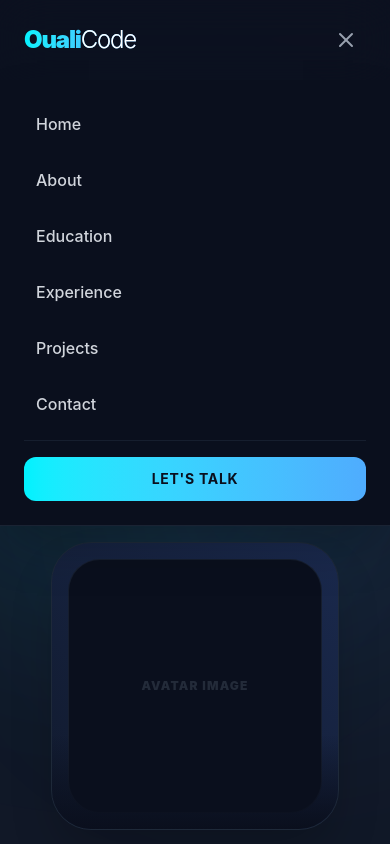
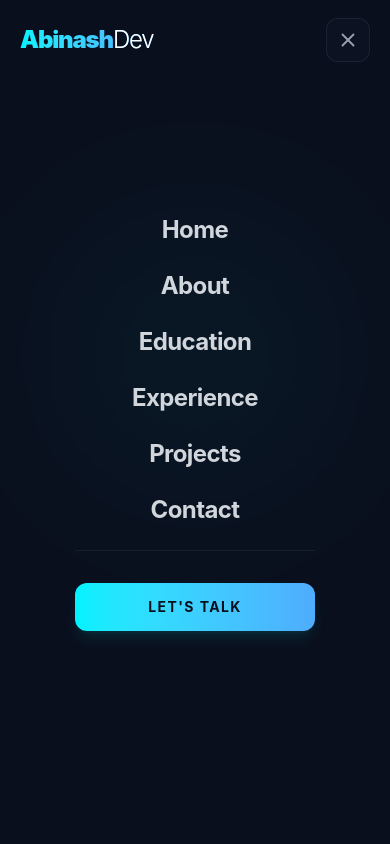
Before and after one commit to abinashshubham/my-portfolio, a React (Vite) app: page / in a window 390 px wide. Both pictures are taken after a click on the button "Toggle navigation menu". Shown: the top 844 px of the page. Built offline with nearby package versions, Linux system fonts and the light colour scheme.

Commit message:
Design: Enhanced responsive mobile navbar to use premium full-screen interface overlay

```diff
--- a/src/components/Header.jsx
+++ b/src/components/Header.jsx
@@ -1,29 +1,40 @@
 // src/components/Header.jsx
-import React, { useState } from 'react';
-import { Menu, X } from 'lucide-react';
+import React, { useState, useEffect } from "react";
+import { Menu, X } from "lucide-react";
 
 const Header = () => {
   const [isOpen, setIsOpen] = useState(false);
 
+  // Prevent background scrolling when full-screen mobile menu is active
+  useEffect(() => {
+    if (isOpen) {
+      document.body.style.overflow = "hidden";
+    } else {
+      document.body.style.overflow = "";
+    }
+    return () => {
+      document.body.style.overflow = "";
+    };
+  }, [isOpen]);
+
   const navItems = [
-    { name: 'Home', href: '#home' },
-    { name: 'About', href: '#about' },
-    { name: 'Education', href: '#education' },
-    { name: 'Experience', href: '#experience' },
-    { name: 'Projects', href: '#projects' },
-    { name: 'Contact', href: '#contact' },
+    { name: "Home", href: "#home" },
+    { name: "About", href: "#about" },
+    { name: "Education", href: "#education" },
+    { name: "Experience", href: "#experience" },
+    { name: "Projects", href: "#projects" },
+    { name: "Contact", href: "#contact" },
   ];
 
   return (
     <nav className="fixed top-0 left-0 w-full z-50 bg-[#0a0f1d]/70 backdrop-blur-xl border-b border-gray-800/60 transition-all duration-300">
-      <div className="max-w-7xl mx-auto px-6 sm:px-8 lg:px-12 flex items-center justify-between h-20">
-
+      <div className="max-w-7xl mx-auto px-5 sm:px-9 md:px-7 lg:px-9 flex items-center justify-between h-20">
         {/* Branding Logo Signature */}
         <a
           href="#home"
-          className="text-2xl font-black tracking-tighter text-transparent bg-clip-text bg-gradient-to-r from-[#00f2fe] to-[#4facfe] hover:opacity-90 transition-opacity"
+          className="text-2xl font-black tracking-tighter text-transparent bg-clip-text bg-gradient-to-r from-[#00f2fe] to-[#4facfe] hover:opacity-90 transition-opacity z-50"
         >
-          Ouali<span className="text-white font-light">Code</span>
+          Abinash<span className="text-white font-light">Dev</span>
         </a>
 
         {/* Desktop Viewport Navigation Link Matrix */}
@@ -49,40 +60,56 @@ const Header = () => {
           </a>
         </div>
 
-        {/* Mobile Interactive Drawer Trigger */}
+        {/* Mobile Interactive Toggle - Aligned Perfectly to the Right */}
         <button
           onClick={() => setIsOpen(!isOpen)}
-          className="md:hidden p-2 rounded-xl text-gray-400 hover:text-white hover:bg-gray-800/40 focus:outline-hidden transition-colors"
+          className="md:hidden p-2.5 rounded-xl text-gray-400 hover:text-white bg-gray-900/40 border border-gray-800/80 focus:outline-hidden transition-all duration-200 z-50 ml-auto"
           aria-label="Toggle navigation menu"
         >
-          {isOpen ? <X size={24} /> : <Menu size={24} />}
+          {isOpen ? <X size={22} /> : <Menu size={22} />}
         </button>
       </div>
 
-      {/* Mobile Sidebar Navigation Drawer Overlay */}
+      {/* Immersive Full-Screen Mobile Drawer Overlay */}
       <div
-        className={`absolute top-20 left-0 w-full bg-[#0a0f1d] border-b border-gray-800/80 px-6 py-6 space-y-4 transition-all duration-300 ease-in-out md:hidden shadow-2xl ${
-          isOpen ? 'opacity-100 translate-y-0 visible' : 'opacity-0 translate-y-[-10px] invisible pointer-events-none'
+        className={`fixed inset-0 w-screen h-screen bg-[#0a0f1d] flex flex-col justify-center items-center px-8 transition-all duration-400 ease-in-out md:hidden z-40 ${
+          isOpen
+            ? "opacity-100 translate-x-0 visible"
+            : "opacity-0 translate-x-full invisible pointer-events-none"
         }`}
       >
-        {navItems.map((item) => (
+        {/* Ambient Subtle Background Blobs for Visual Interest inside the Mobile Menu */}
+        <div className="absolute top-1/4 left-1/2 -translate-x-1/2 w-72 h-72 bg-[#00f2fe]/5 rounded-full blur-[100px] pointer-events-none"></div>
+
+        <div className="flex flex-col items-center justify-center space-y-6 w-full text-center">
+          {navItems.map((item, index) => (
             <a
               key={item.name}
               href={item.href}
               onClick={() => setIsOpen(false)}
-            className="block text-base font-medium text-gray-300 hover:text-[#00f2fe] px-3 py-2 rounded-xl hover:bg-gray-800/30 transition-all duration-200"
+              style={{ transitionDelay: isOpen ? `${index * 50}ms` : '0ms' }}
+              className={`text-2xl font-bold tracking-tight text-gray-300 hover:text-[#00f2fe] transition-all duration-300 transform ${
+                isOpen ? "translate-y-0 opacity-100" : "translate-y-4 opacity-0"
+              }`}
             >
               {item.name}
             </a>
           ))}
-        <div className="pt-4 border-t border-gray-800/60">
+
+          <div
+            className={`pt-8 border-t border-gray-800/60 w-full max-w-[240px] transition-all duration-300 transform ${
+              isOpen ? "translate-y-0 opacity-100" : "translate-y-4 opacity-0"
+            }`}
+            style={{ transitionDelay: isOpen ? `${navItems.length * 50}ms` : '0ms' }}
+          >
             <a
               href="#contact"
               onClick={() => setIsOpen(false)}
-            className="block text-center w-full px-5 py-3 rounded-xl bg-gradient-to-r from-[#00f2fe] to-[#4facfe] text-[#0a0f1d] font-bold text-sm uppercase tracking-wider"
+              className="block text-center w-full px-5 py-3.5 rounded-xl bg-gradient-to-r from-[#00f2fe] to-[#4facfe] text-[#0a0f1d] font-bold text-sm uppercase tracking-widest shadow-lg shadow-[#00f2fe]/10"
             >
               Let's Talk
             </a>
+          </div>
         </div>
       </div>
     </nav>
```
Lines whose indentation alone changed are shown as unchanged.
